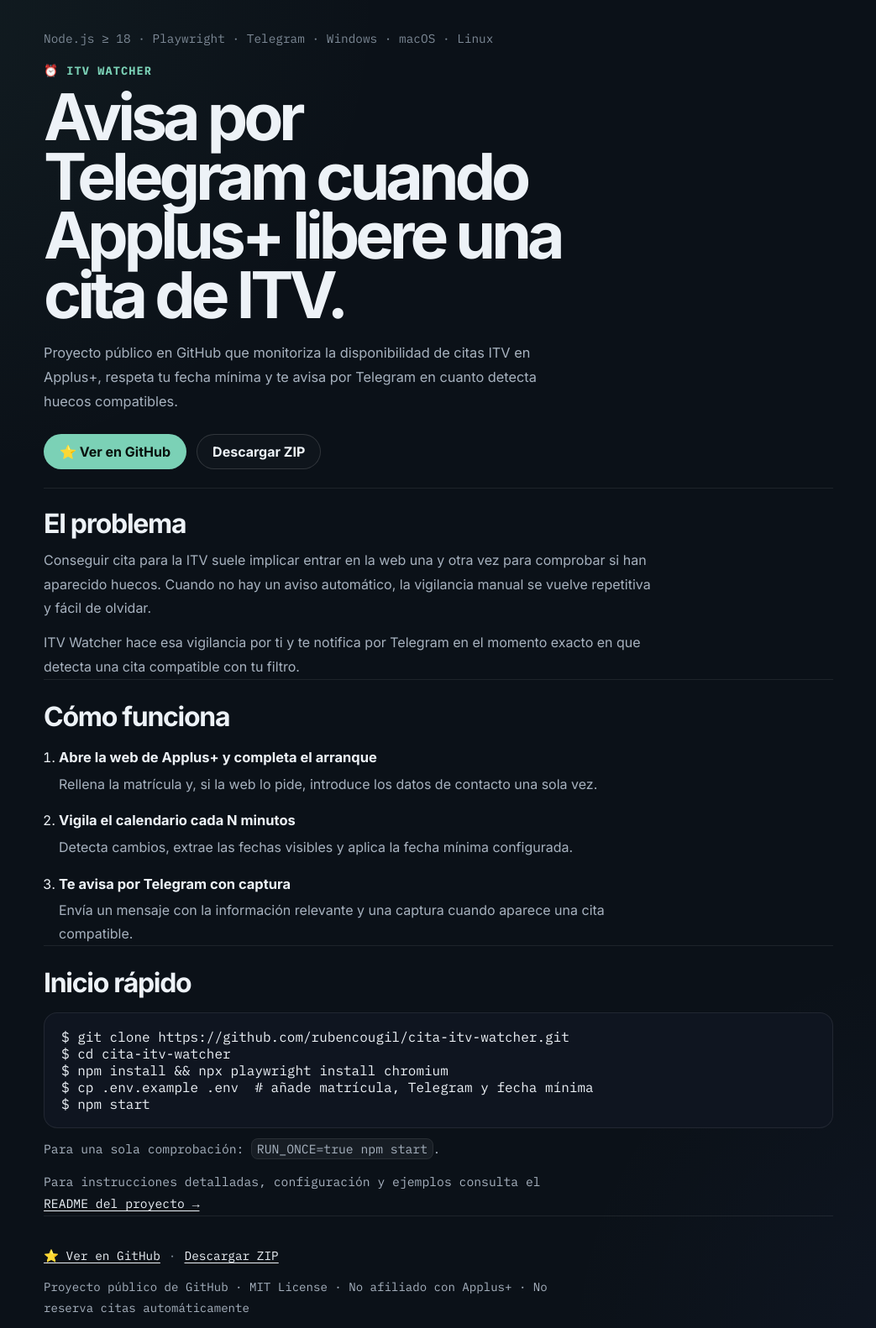
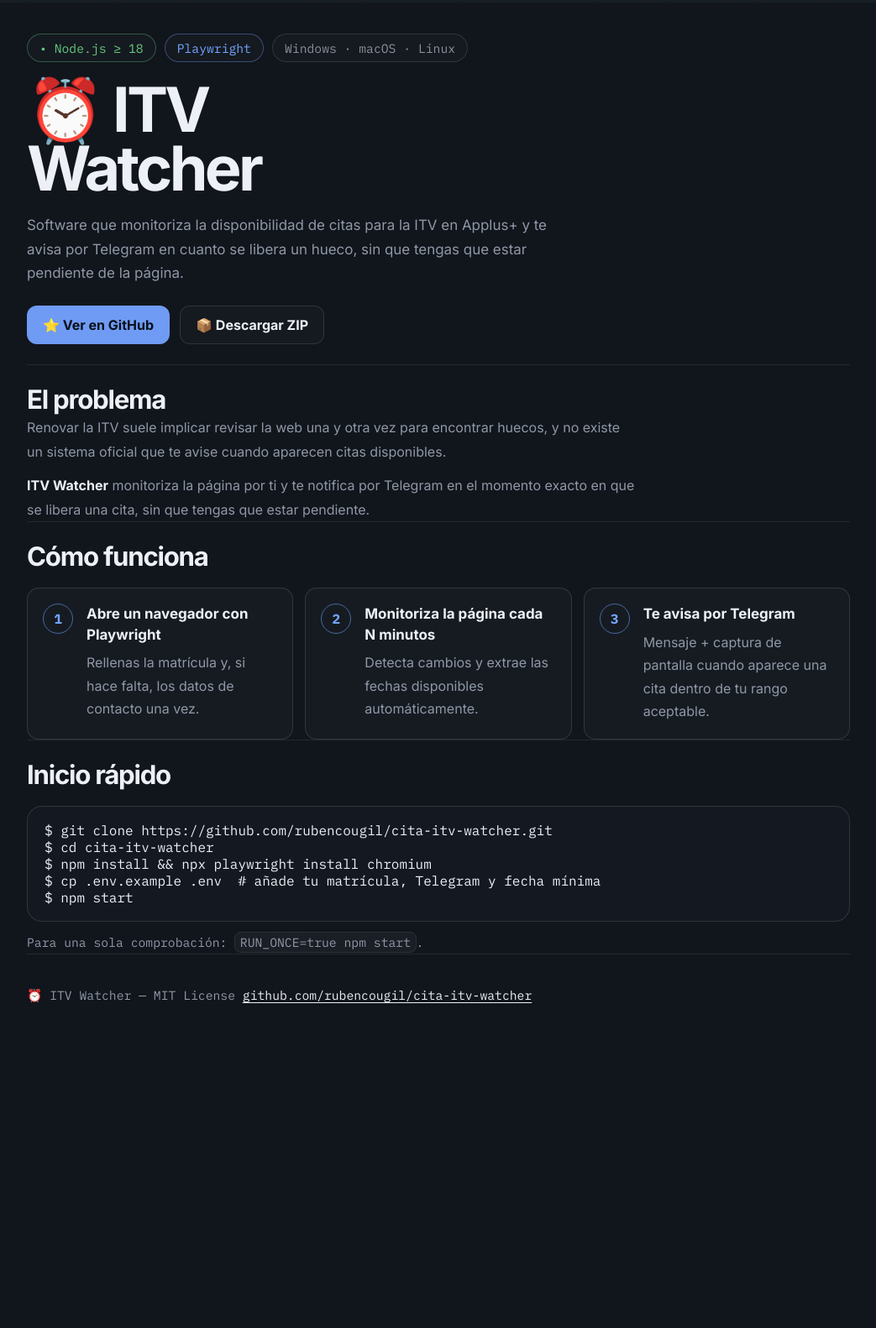
Before and after one commit to rubencougil/cita-itv-watcher, a website: page landing/index.html in a window 1280 px wide. Shown: the whole page at 84% size, without its empty margins (118-1161 px from the left). After the commit the page ends 1243 px from the top, so only its background shows below. Drawn offline with Linux system fonts and the light colour scheme.

Commit message:
Match landing to DNI watcher style

```diff
--- a/landing/index.html
+++ b/landing/index.html
@@ -23,78 +23,69 @@
   <body>
     <div class="page">
       <main class="hero">
-        <div class="topline">Node.js ≥ 18 · Playwright · Telegram · Windows · macOS · Linux</div>
-        <p class="eyebrow">⏰ ITV Watcher</p>
-        <h1>Avisa por Telegram cuando Applus+ libere una cita de ITV.</h1>
+        <div class="chips">
+          <span class="chip chip--green">• Node.js ≥ 18</span>
+          <span class="chip chip--blue">Playwright</span>
+          <span class="chip chip--gray">Windows · macOS · Linux</span>
+        </div>
+        <h1>⏰ ITV<br />Watcher</h1>
         <p class="lead">
-          Proyecto público en GitHub que monitoriza la disponibilidad de citas ITV en Applus+, respeta tu
-          fecha mínima y te avisa por Telegram en cuanto detecta huecos compatibles.
+          Software que monitoriza la disponibilidad de citas para la ITV en Applus+ y te avisa por Telegram
+          en cuanto se libera un hueco, sin que tengas que estar pendiente de la página.
         </p>
         <div class="actions">
           <a class="button button--primary" href="https://github.com/rubencougil/cita-itv-watcher" target="_blank" rel="noreferrer">⭐ Ver en GitHub</a>
-          <a class="button button--ghost" href="https://github.com/rubencougil/cita-itv-watcher/archive/refs/heads/main.zip" target="_blank" rel="noreferrer">Descargar ZIP</a>
+          <a class="button button--ghost" href="https://github.com/rubencougil/cita-itv-watcher/archive/refs/heads/main.zip" target="_blank" rel="noreferrer">📦 Descargar ZIP</a>
         </div>
       </main>
 
       <section class="section">
-        <div class="section__title">
-          <h2>El problema</h2>
-        </div>
-        <p>
-          Conseguir cita para la ITV suele implicar entrar en la web una y otra vez para comprobar si han
-          aparecido huecos. Cuando no hay un aviso automático, la vigilancia manual se vuelve repetitiva y
-          fácil de olvidar.
-        </p>
-        <p>
-          ITV Watcher hace esa vigilancia por ti y te notifica por Telegram en el momento exacto en que
-          detecta una cita compatible con tu filtro.
-        </p>
+        <h2>El problema</h2>
+        <p>Renovar la ITV suele implicar revisar la web una y otra vez para encontrar huecos, y no existe un sistema oficial que te avise cuando aparecen citas disponibles.</p>
+        <p><strong>ITV Watcher</strong> monitoriza la página por ti y te notifica por Telegram en el momento exacto en que se libera una cita, sin que tengas que estar pendiente.</p>
       </section>
 
       <section class="section">
-        <div class="section__title">
-          <h2>Cómo funciona</h2>
+        <h2>Cómo funciona</h2>
+        <div class="cards">
+          <article class="card">
+            <div class="card__num">1</div>
+            <div>
+              <h3>Abre un navegador con Playwright</h3>
+              <p>Rellenas la matrícula y, si hace falta, los datos de contacto una vez.</p>
+            </div>
+          </article>
+          <article class="card">
+            <div class="card__num">2</div>
+            <div>
+              <h3>Monitoriza la página cada N minutos</h3>
+              <p>Detecta cambios y extrae las fechas disponibles automáticamente.</p>
+            </div>
+          </article>
+          <article class="card">
+            <div class="card__num">3</div>
+            <div>
+              <h3>Te avisa por Telegram</h3>
+              <p>Mensaje + captura de pantalla cuando aparece una cita dentro de tu rango aceptable.</p>
+            </div>
+          </article>
         </div>
-        <ol class="steps">
-          <li>
-            <h3>Abre la web de Applus+ y completa el arranque</h3>
-            <p>Rellena la matrícula y, si la web lo pide, introduce los datos de contacto una sola vez.</p>
-          </li>
-          <li>
-            <h3>Vigila el calendario cada N minutos</h3>
-            <p>Detecta cambios, extrae las fechas visibles y aplica la fecha mínima configurada.</p>
-          </li>
-          <li>
-            <h3>Te avisa por Telegram con captura</h3>
-            <p>Envía un mensaje con la información relevante y una captura cuando aparece una cita compatible.</p>
-          </li>
-        </ol>
       </section>
 
       <section class="section" id="inicio-rapido">
-        <div class="section__title">
-          <h2>Inicio rápido</h2>
-        </div>
+        <h2>Inicio rápido</h2>
         <pre><code>$ git clone https://github.com/rubencougil/cita-itv-watcher.git
 $ cd cita-itv-watcher
 $ npm install && npx playwright install chromium
-$ cp .env.example .env  # añade matrícula, Telegram y fecha mínima
+$ cp .env.example .env  # añade tu matrícula, Telegram y fecha mínima
 $ npm start</code></pre>
         <p class="quick-note">Para una sola comprobación: <code>RUN_ONCE=true npm start</code>.</p>
-        <p class="quick-note">
-          Para instrucciones detalladas, configuración y ejemplos consulta el
-          <a href="https://github.com/rubencougil/cita-itv-watcher#readme" target="_blank" rel="noreferrer">README del proyecto →</a>
-        </p>
       </section>
 
       <section class="section section--footer">
-        <p class="footer-links">
-          <a href="https://github.com/rubencougil/cita-itv-watcher" target="_blank" rel="noreferrer">⭐ Ver en GitHub</a>
-          <span>·</span>
-          <a href="https://github.com/rubencougil/cita-itv-watcher/archive/refs/heads/main.zip" target="_blank" rel="noreferrer">Descargar ZIP</a>
-        </p>
         <p class="footer-license">
-          Proyecto público de GitHub · MIT License · No afiliado con Applus+ · No reserva citas automáticamente
+          ⏰ ITV Watcher — MIT License
+          <a href="https://github.com/rubencougil/cita-itv-watcher" target="_blank" rel="noreferrer">github.com/rubencougil/cita-itv-watcher</a>
         </p>
       </section>
     </div>
--- a/landing/styles.css
+++ b/landing/styles.css
@@ -1,15 +1,18 @@
 :root {
   color-scheme: dark;
-  --bg: #0b1118;
-  --surface: #101722;
-  --text: #edf2f7;
-  --muted: #a7b2bf;
-  --subtle: #7d8996;
+  --bg: #11151c;
+  --panel: #161b22;
+  --panel-2: #131821;
+  --text: #edf1f7;
+  --muted: #8f98a6;
+  --subtle: #6f7884;
   --line: rgba(255, 255, 255, 0.08);
-  --line-strong: rgba(255, 255, 255, 0.14);
-  --accent: #7bd1b6;
-  --accent-contrast: #08120d;
-  --shadow: none;
+  --line-strong: rgba(255, 255, 255, 0.12);
+  --green: #63c97b;
+  --blue: #73a7ff;
+  --gray: #8a929c;
+  --button-blue: #6f9bf4;
+  --button-blue-text: #08101a;
 }
 
 * {
@@ -26,8 +29,7 @@
   font-family: "Inter", system-ui, sans-serif;
   color: var(--text);
   background:
-    radial-gradient(circle at top left, rgba(123, 209, 182, 0.06), transparent 28%),
-    radial-gradient(circle at bottom right, rgba(97, 128, 255, 0.05), transparent 24%),
+    linear-gradient(180deg, rgba(123, 209, 182, 0.06), transparent 10px) top/100% 4px no-repeat,
     var(--bg);
 }
 
@@ -44,16 +46,16 @@
 code {
   padding: 0.14em 0.38em;
   border-radius: 8px;
-  background: rgba(255, 255, 255, 0.05);
+  background: rgba(255, 255, 255, 0.04);
   border: 1px solid rgba(255, 255, 255, 0.08);
 }
 
 pre {
   margin: 0;
   padding: 18px 20px;
-  border-radius: 16px;
-  border: 1px solid var(--line);
-  background: #0f1520;
+  border-radius: 18px;
+  border: 1px solid var(--line-strong);
+  background: var(--panel-2);
   color: var(--text);
   overflow: auto;
 }
@@ -66,9 +68,9 @@
 }
 
 .page {
-  width: min(940px, calc(100% - 30px));
+  width: min(980px, calc(100% - 32px));
   margin: 0 auto;
-  padding: 26px 0 38px;
+  padding: 22px 0 36px;
 }
 
 .hero,
@@ -77,25 +79,40 @@
 }
 
 .hero {
-  padding: 8px 0 22px;
-  border-bottom: 1px solid var(--line);
+  padding: 18px 0 24px;
 }
 
-.topline {
-  color: var(--subtle);
-  font-family: "IBM Plex Mono", ui-monospace, monospace;
-  font-size: 0.9rem;
-  line-height: 1.6;
+.chips {
+  display: flex;
+  flex-wrap: wrap;
+  gap: 10px;
 }
 
-.eyebrow {
-  margin: 18px 0 12px;
-  color: var(--accent);
+.chip {
+  display: inline-flex;
+  align-items: center;
+  min-height: 34px;
+  padding: 0 14px;
+  border-radius: 999px;
+  border: 1px solid var(--line-strong);
+  background: rgba(255, 255, 255, 0.02);
+  color: var(--muted);
   font-family: "IBM Plex Mono", ui-monospace, monospace;
-  font-size: 0.85rem;
-  font-weight: 700;
-  letter-spacing: 0.08em;
-  text-transform: uppercase;
+  font-size: 0.92rem;
+}
+
+.chip--green {
+  color: var(--green);
+  border-color: rgba(99, 201, 123, 0.38);
+}
+
+.chip--blue {
+  color: var(--blue);
+  border-color: rgba(115, 167, 255, 0.38);
+}
+
+.chip--gray {
+  color: var(--gray);
 }
 
 h1,
@@ -107,18 +124,19 @@
 }
 
 h1 {
-  max-width: 12ch;
-  font-size: clamp(3rem, 7vw, 4.8rem);
-  line-height: 0.92;
-  letter-spacing: -0.065em;
+  margin-top: 22px;
+  max-width: 8ch;
+  font-size: clamp(2.9rem, 7vw, 4.6rem);
+  line-height: 0.95;
+  letter-spacing: -0.05em;
 }
 
 .lead {
   max-width: 62ch;
   margin-top: 18px;
   color: var(--muted);
-  font-size: 1.02rem;
-  line-height: 1.78;
+  font-size: 1.06rem;
+  line-height: 1.7;
 }
 
 .actions {
@@ -132,9 +150,9 @@
   display: inline-flex;
   align-items: center;
   justify-content: center;
-  min-height: 42px;
+  min-height: 46px;
   padding: 0 18px;
-  border-radius: 999px;
+  border-radius: 12px;
   border: 1px solid transparent;
   font-weight: 700;
   transition:
@@ -148,8 +166,8 @@
 }
 
 .button--primary {
-  background: var(--accent);
-  color: var(--accent-contrast);
+  background: var(--button-blue);
+  color: var(--button-blue-text);
 }
 
 .button--ghost {
@@ -160,113 +178,112 @@
 
 .section {
   padding: 22px 0 0;
-}
-
-.section + .section {
-  margin-top: 0;
-  padding-top: 24px;
   border-top: 1px solid var(--line);
 }
 
-.section__title {
-  margin-bottom: 10px;
-}
-
-.section__title h2 {
-  font-size: clamp(1.45rem, 2.8vw, 2rem);
+.section h2 {
+  font-size: clamp(1.45rem, 3vw, 1.95rem);
   letter-spacing: -0.04em;
 }
 
 .section p {
   max-width: 72ch;
   color: var(--muted);
-  line-height: 1.8;
+  line-height: 1.78;
 }
 
-.section p + p,
-.quick-note {
+.section p + p {
   margin-top: 12px;
 }
 
-.steps {
-  padding-left: 18px;
+.section strong {
+  color: var(--text);
+}
+
+.cards {
+  display: grid;
+  gap: 14px;
   margin-top: 18px;
 }
 
-.steps li + li {
-  margin-top: 18px;
+.card {
+  display: flex;
+  gap: 16px;
+  padding: 18px;
+  border-radius: 14px;
+  border: 1px solid var(--line-strong);
+  background: var(--panel);
 }
 
-.steps h3 {
-  margin-bottom: 6px;
-  font-size: 1.03rem;
+.card__num {
+  flex: 0 0 auto;
+  display: grid;
+  place-items: center;
+  width: 36px;
+  height: 36px;
+  border-radius: 50%;
+  border: 1px solid rgba(115, 167, 255, 0.55);
+  color: var(--blue);
+  font-family: "IBM Plex Mono", ui-monospace, monospace;
+  font-weight: 700;
+}
+
+.card h3 {
+  font-size: 1.06rem;
   line-height: 1.45;
 }
 
-.steps p {
+.card p {
+  margin-top: 8px;
   color: var(--muted);
   line-height: 1.72;
 }
 
 pre {
-  margin-top: 16px;
+  margin-top: 18px;
 }
 
 .quick-note {
+  margin-top: 12px;
   color: var(--subtle);
   font-family: "IBM Plex Mono", ui-monospace, monospace;
   font-size: 0.92rem;
   line-height: 1.6;
 }
 
-.quick-note a {
+.section--footer {
+  padding-bottom: 8px;
+}
+
+.footer-license {
+  margin-top: 14px;
+  color: var(--subtle);
+  font-family: "IBM Plex Mono", ui-monospace, monospace;
+  font-size: 0.92rem;
+  line-height: 1.6;
+}
+
+.footer-license a {
   color: var(--text);
   text-decoration: underline;
   text-underline-offset: 3px;
 }
 
-.section--footer {
-  padding-top: 18px;
-  padding-bottom: 8px;
-}
-
-.footer-links {
-  display: flex;
-  flex-wrap: wrap;
-  gap: 10px;
-  margin-top: 10px;
-  color: var(--subtle);
-  font-family: "IBM Plex Mono", ui-monospace, monospace;
-  font-size: 0.9rem;
-}
-
-.footer-links a {
-  color: var(--text);
-  text-decoration: underline;
-  text-underline-offset: 3px;
-}
-
-.footer-links span {
-  color: var(--subtle);
-}
-
-.footer-license {
-  margin-top: 12px;
-  color: var(--subtle);
-  font-family: "IBM Plex Mono", ui-monospace, monospace;
-  font-size: 0.88rem;
-  line-height: 1.6;
+@media (min-width: 900px) {
+  .cards {
+    grid-template-columns: repeat(3, minmax(0, 1fr));
+  }
 }
 
 @media (max-width: 700px) {
   .page {
-    width: min(100% - 18px, 940px);
+    width: min(100% - 20px, 980px);
     padding-top: 14px;
   }
 
   h1 {
     max-width: none;
-    font-size: clamp(2.45rem, 12vw, 4rem);
+    font-size: clamp(2.4rem, 12vw, 4rem);
   }
 
   .actions {
```
